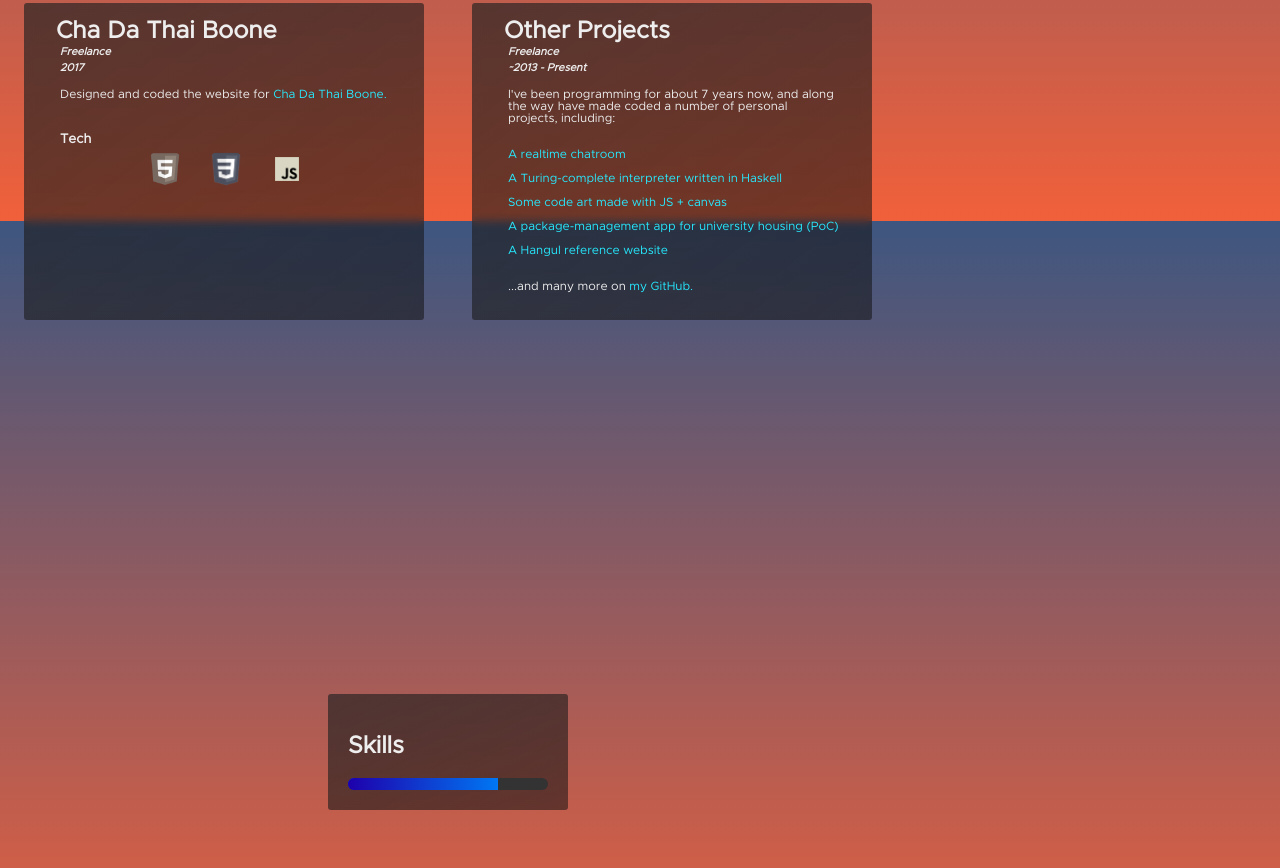
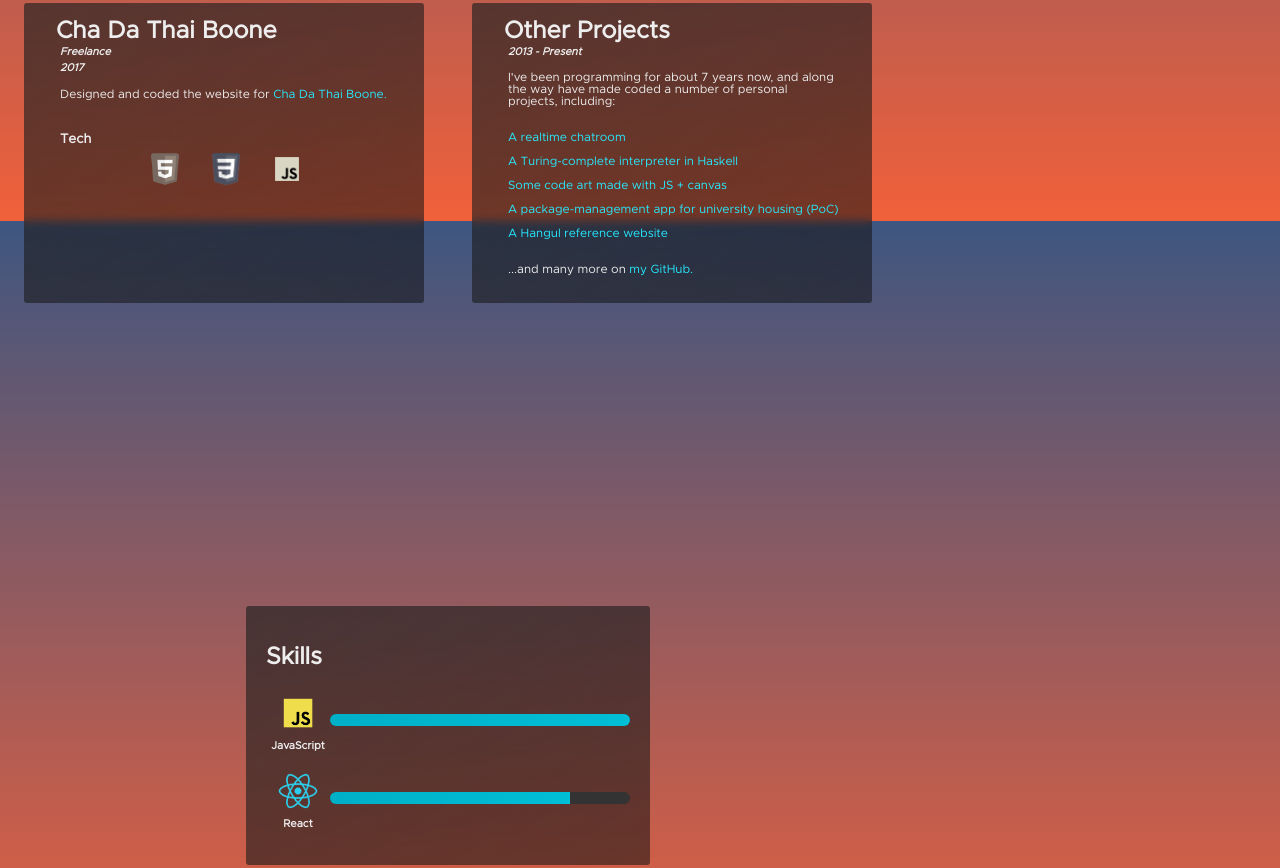
Before and after one commit to StarScape/website, a plain HTML site: page index.html in a window 1280 px wide. Shown: the part 1379-2247 px from the top of the page. Drawn offline with Linux system fonts and the light colour scheme.

Commit message:
Start real work on skills section

```diff
--- a/index.css
+++ b/index.css
@@ -292,11 +292,32 @@ section {
   text-align: center;
 }
 
+.skill {
+  display: flex;
+  flex-direction: row;
+  align-items: center;
+  margin-bottom: 1rem;
+}
+
+/* Change some props specifically in skills */
+.skill .img-container {
+}
+
+.skill .img-container img {
+  filter: grayscale(25%);
+  margin-bottom: 0em;
+}
+
+.skill .img-container h6 {
+  opacity: 1;
+}
+
 .progress-bar {
-  width: 200px;
+  width: 300px;
   height: 12px;
   border-radius: 100px;
   background-color: #333333;
+  /*background-color: #464646;*/
   overflow: hidden;
 
 }
@@ -304,8 +325,9 @@ section {
 .progress-bar > span {
   display: block;
   height: 200%;
-  background: linear-gradient(to right, #1e00ab, #0077f3),
-              linear-gradient(to bottom, #004eff, #3b008b);
+  filter: brightness(75%) saturate(150%);
+  background: linear-gradient(to right, rgb(19, 214, 235), rgb(39, 234, 255));
+              /*linear-gradient(to right, rgba(19, 214, 235, 0.1), rgba(39, 234, 255, 0.1));*/
 }
 
 #down-arrow {
@@ -314,14 +336,14 @@ section {
   top:  calc(100vh - 70px);
   width:  30px;
   height: 30px;
-  border-right:  5px solid white;
-  border-bottom: 5px solid white;
+  border-right:  5px solid #ffffff99;
+  border-bottom: 5px solid #ffffff99;
   opacity: 0.5;
   transform: rotate(45deg);
-  transition: visibility 0.5s, opacity 0.5s;
+  transition: border-color 0.5s, visibility 0.5s, opacity 0.5s;
 }
 
 #down-arrow:hover {
-  opacity: 0.8;
+  border-color: #ffffff;
   cursor: pointer;
 }
--- a/index.html
+++ b/index.html
@@ -257,14 +257,13 @@
               <div class='job-info'>
                 <h2 class='job-company'>Other Projects</h2>
                 <div class='job-body'>
-                  <h6 class='top-header'>Freelance</h6>
-                  <h6 class='top-header'>~2013 - Present</h6>
+                  <h6 class='top-header'>2013 - Present</h6>
                   <p>I've been programming for about <e>7 years now</u>, and along the way have made coded a number of personal projects, including:</p>
 
                   <p>
                     <a target='_blank' href='https://github.com/StarScape/talkr'>A realtime chatroom</a>
                     <br><br>
-                    <a target='_blank' href='https://github.com/StarScape/interpreter'>A Turing-complete interpreter written in Haskell</a>
+                    <a target='_blank' href='https://github.com/StarScape/interpreter'>A Turing-complete interpreter in Haskell</a>
                     <br><br>
                     <a target='_blank' href='https://starscape.github.io/fractaltree/'>Some code art made with JS + canvas</a>
                     <br><br>
@@ -275,24 +274,7 @@
 
                   <p>...and many more on <a target='_blank' href='http://github.com/StarScape'>my GitHub.</a></p>
 
-<!--                   <h5 class='header'>Tech</h5>
-                  <div class='tech-container'>
-                    <div class='img-container'>
-                      <img src='img/html.jpg'>
-                      <h6>HTML5</h6>
-                    </div>
-
-                    <div class='img-container'>
-                      <img src='img/css.png'>
-                      <h6>CSS3</h6>
-                    </div>
-
-                    <div class='img-container'>
-                      <img src='img/js.png'>
-                      <h6>JS</h6>
-                    </div>
-                  </div>
- -->                </div>
+                </div>
               </div>
             </div>
 
@@ -303,9 +285,28 @@
         <section class='content-box'>
           <h1>Skills</h1>
 
-          <div class='progress-bar'>
-            <span style='width: 75%'></span>
+          <div class='skill'>
+            <div class='img-container'>
+              <img src='img/js.png'>
+              <h6>JavaScript</h6>
+            </div>
+
+            <div class='progress-bar'>
+              <span style='width: 100%'></span>
+            </div>
           </div>
+
+          <div class='skill'>
+            <div class='img-container'>
+              <img src='img/react.png'>
+              <h6>React</h6>
+            </div>
+
+            <div class='progress-bar'>
+              <span style='width: 80%'></span>
+            </div>
+          </div>
+
         </section>
       </div>
 
--- a/src/scroll.js
+++ b/src/scroll.js
@@ -114,7 +114,7 @@ const updateArrow = (arrow) => {
   }
   else {
     arrow.style.visibility = 'visible'
-    arrow.style.opacity = 0.5
+    arrow.style.opacity = 0.6
   }
 }
 
```
Also changed, not shown: notes.md (+3 -3 lines).
